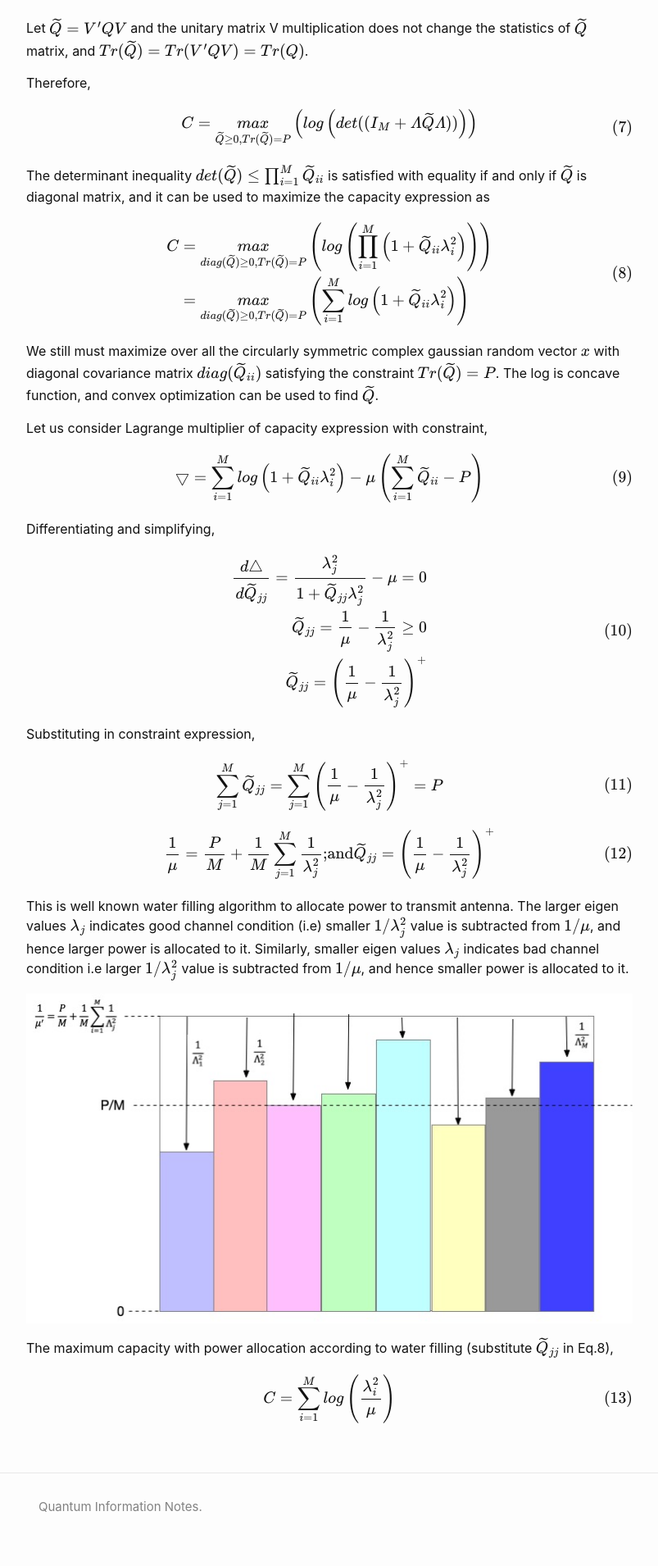
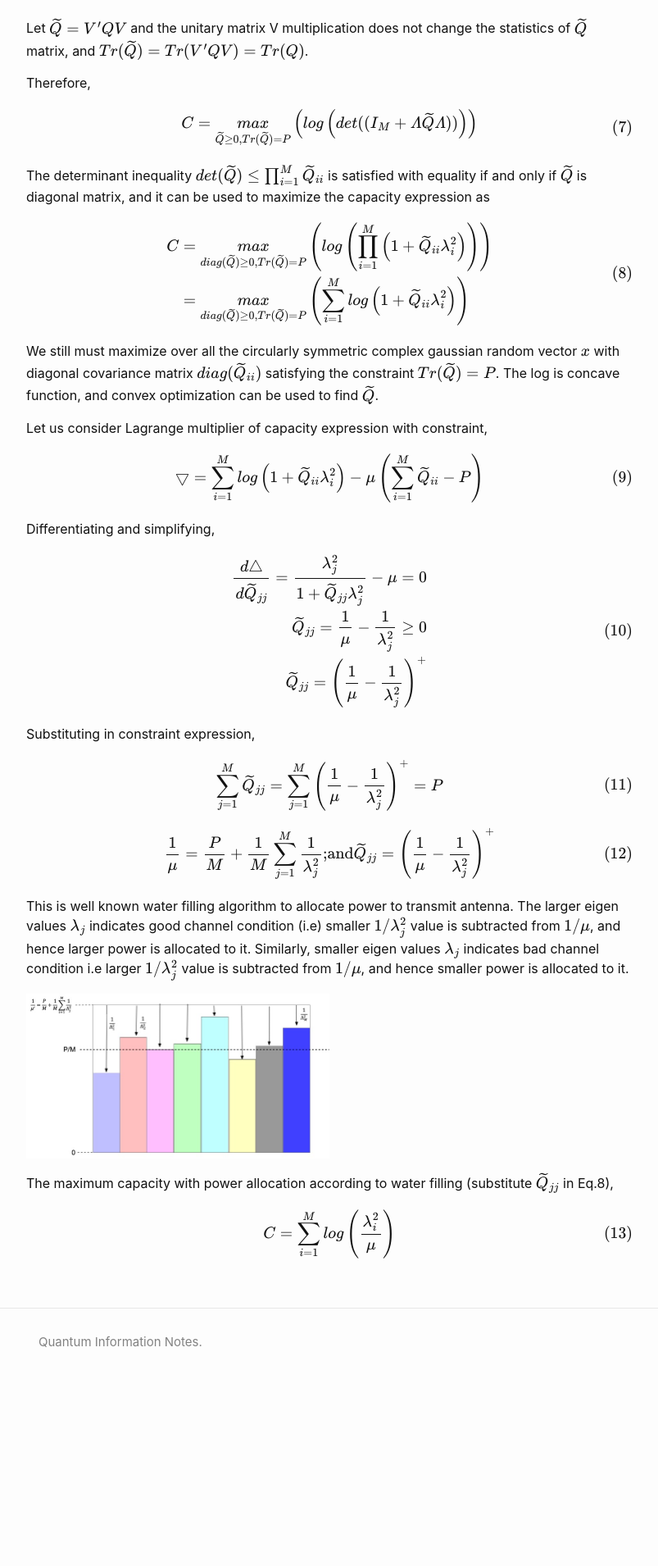
Before and after one commit to qcnotes/qcnotes.github.io, a Jekyll site: the page built from _posts/2025-12-13-Channel-Capacity-Part-I.md, in a window 1280 px wide. Shown: the part 1605-3515 px from the top of the page at 82% size, without its empty margins (238-1041 px from the left). Built offline with Jekyll 4.4.1, drawn with Linux system fonts in a browser that asks for light colours; formulas are drawn with MathJax 3; comment, search, counter and statistics services are not loaded; after the commit the page ends 3314 px from its top, so only the background shows below that.

Commit message:
Update 2025-12-13-Channel-Capacity-Part-I.md

```diff
--- a/_posts/2025-12-13-Channel-Capacity-Part-I.md
+++ b/_posts/2025-12-13-Channel-Capacity-Part-I.md
@@ -140,7 +140,7 @@ $$
 
 This is well known water filling algorithm to allocate power to transmit antenna. The larger eigen values $\lambda_j$ indicates good channel condition (i.e) smaller $1/\lambda_j^{2}$ value is subtracted from  $1/μ$, and hence larger power is allocated to it. Similarly, smaller eigen values $\lambda_j$ indicates bad channel condition i.e larger $1/\lambda_j^{2}$ value is subtracted from  $1/μ$, and hence smaller power is allocated to it.
 
-![water filling algorithm](/assets/images/channel_capacity/water_filling_algo.jpg){: .align-center}
+![water filling algorithm](/assets/images/channel_capacity/water_filling_algo.jpg){: width="50%" .align-center}
 
 The maximum capacity with power allocation according to water filling (substitute $\widetilde{Q}_{jj}$ in Eq.8),
 
```
